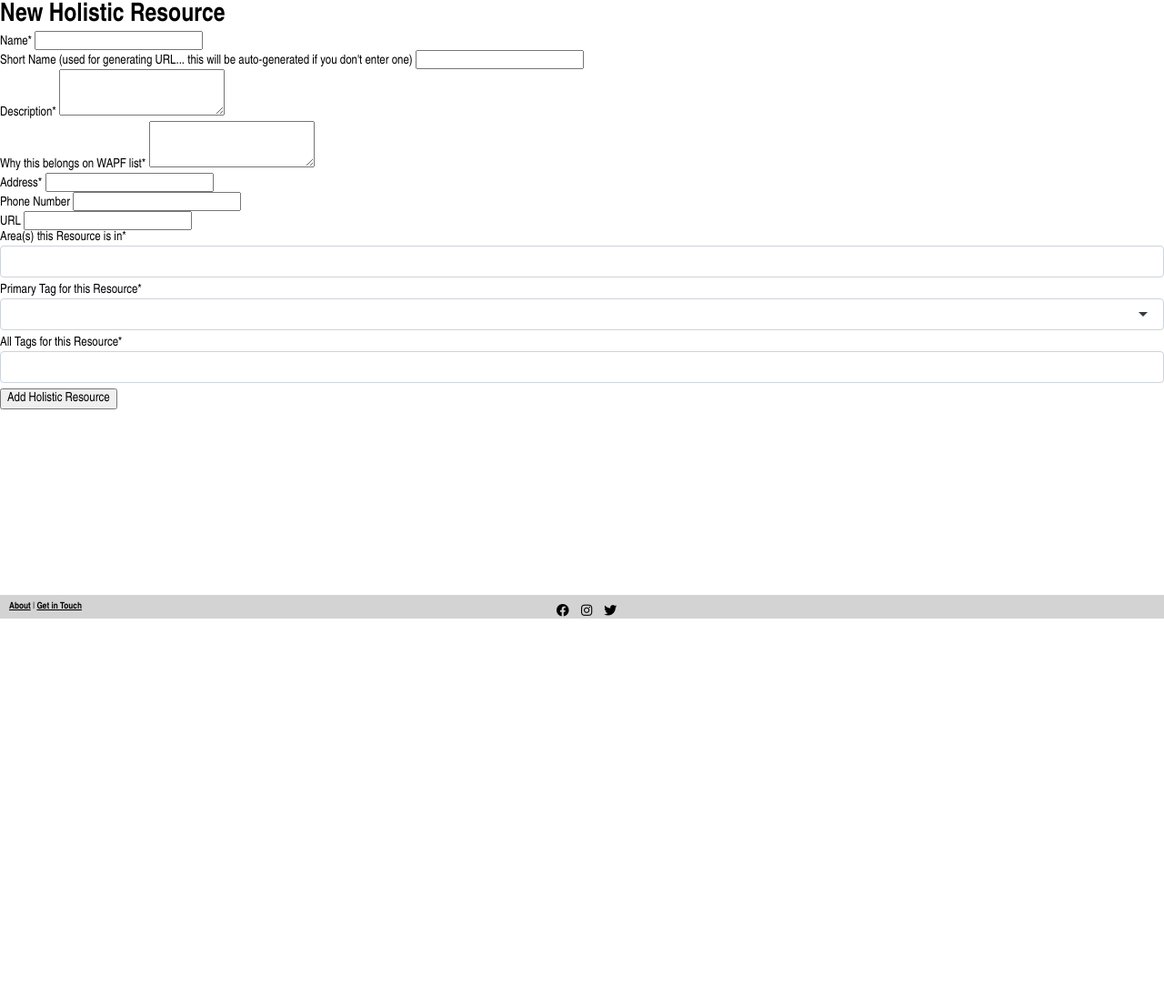
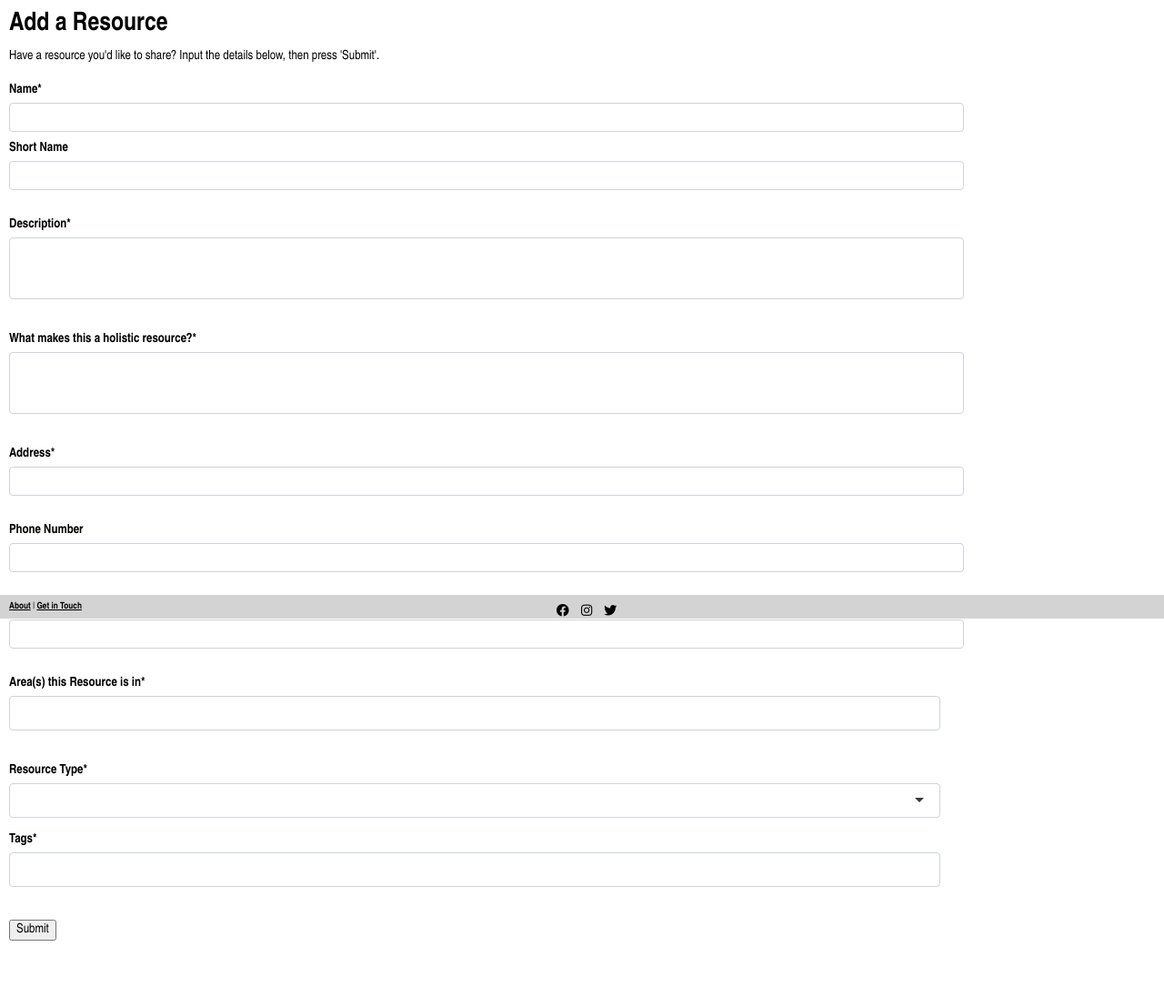
Before and after one commit to kalbifornia/swflholistic-python, a Flask app: page /holistic/addfeature in a window 1280 px wide. Shown: the part 120-1216 px from the top of the page at 91% size. Before the commit the page ends 800 px from the top, so only its background shows below. Run offline with Flask 2, Linux system fonts and the light colour scheme; data that the repository does not hold is empty; parts of the project's set-up code (start-up, migrations or seed data) failed here and were passed over; some libraries are stand-ins or nearby versions.

Commit message:
Tweaks to still-incomplete New Feature page

```diff
--- a/static/css/holistic_v2.css
+++ b/static/css/holistic_v2.css
@@ -94,6 +94,7 @@ div.footer {
   padding-left: var(--common-lr-padding);
   padding-right: var(--common-lr-padding);
   display: flex;
+  z-index: 10;
 }
 
 div.footer a,i {
@@ -503,3 +504,82 @@ div.modal {
 
 .entry-odd {
 }
+
+.add-resource-header {
+  padding-left: var(--common-lr-padding);
+  padding-top: var(--common-tb-padding);
+}
+
+.add-resource-title {
+  padding-bottom: var(--common-tb-padding);
+}
+
+.add-resource-subtitle {
+  padding-bottom: var(--common-tb-padding);
+}
+
+.add-resource-content {
+  padding-left: var(--common-lr-padding);
+  padding-bottom: 30px;
+}
+
+.add-resource-row {
+  padding-bottom: var(--common-tb-padding);
+}
+
+div.add-resource-input {
+  margin-top: 10px;
+  margin-bottom: 10px;
+  max-width: 80vw;
+}
+
+div.add-resource-input label {
+  display: block;
+  font-weight: bold;
+  margin-bottom: 5px;
+}
+
+div.add-resource-input label span.smallText {
+  font-size: 10px;
+}
+
+div.add-resource-input input {
+  width: 80vw;
+  padding: 6px 12px;
+  border-radius: 4px;
+  border-width: 1px;
+  border-color: rgb(206, 212, 218);
+  border-style: solid;
+  resize: none;
+  font-size: 16px;
+}
+
+div.add-resource-input input:focus {
+  border-color:#86b7fe;
+  outline:0;
+  box-shadow:0 0 0 .25rem rgba(13,110,253,.25)
+}
+
+div.add-resource-input select {
+  padding: 5px;
+  border-radius: 10px;
+  border-width: 1px;
+}
+
+div.add-resource-input textarea {
+  width: 80vw;
+  padding: 6px 12px;
+  border-radius: 4px;
+  border-width: 1px;
+  border-color: rgb(206, 212, 218);
+  border-style: solid;
+  resize: none;
+  font-size: 16px;
+  font-family: Helvetica, Arial, sans-serif;
+}
+
+div.add-resource-input textarea:focus {
+  border-color:#86b7fe;
+  outline:0;
+  box-shadow:0 0 0 .25rem rgba(13,110,253,.25)
+}
--- a/templates/holistic/new_feature.html
+++ b/templates/holistic/new_feature.html
@@ -13,56 +13,64 @@
 
 {%block content %}
 
-  <div class="new-feature-content">
-
-    <h1>New Holistic Resource</h1>
-
-    <div class="new-feature-input">
+  <div class="add-resource-header">
+    <div class="add-resource-title"><h1>Add a Resource</h1></div>
+    <div class="add-resource-subtitle">Have a resource you'd like to share? Input the details below, then press 'Submit'.</div>
+  </div>
+  <div class="add-resource-content">
+    <div class="add-resource-row">
+      <div class="add-resource-input">
         <label for="input-name">Name*</label>
         <input id="input-name" />
       </div>
-
-    <div class="new-feature-input">
-      <label for="input-short-name">Short Name <span class="smallText">(used for generating URL... this will be auto-generated if you don't enter one)</span></label>
+      <div class="add-resource-input">
+        <label for="input-short-name">Short Name</label>
         <input id="input-short-name" />
       </div>
-
-  <div class="new-feature-input">
+    </div>
+    <div class="add-resource-row">
+      <div class="add-resource-input">
         <label for="input-description">Description*</label>
         <textarea id="input-description" rows="3" /></textarea>
       </div>
-
-  <div class="new-feature-input">
-    <label for="input-why-on-wapf-list" type="textarea">Why this belongs on WAPF list*</label>
+    </div>
+    <div class="add-resource-row">
+      <div class="add-resource-input">
+        <label for="input-why-on-wapf-list" type="textarea">What makes this a holistic resource?*</label>
         <textarea id="input-why-on-wapf-list" rows="3"></textarea>
       </div>
-
-  <div class="new-feature-input">
+    </div>
+    <div class="add-resource-row">
+      <div class="add-resource-input">
         <label for="input-address">Address*</label>
         <input id="input-address"/>
       </div>
-
-  <div class="new-feature-input">
+    </div>
+    <div class="add-resource-row">
+      <div class="add-resource-input">
         <label for="input-phone">Phone Number</label>
         <input id="input-phone"/>
       </div>
-
-  <div class="new-feature-input">
-    <label for="input-url">URL</label>
+    </div>
+    <div class="add-resource-row">
+      <div class="add-resource-input">
+        <label for="input-url">Web Link</label>
         <input id="input-url"/>
       </div>
-
-  <div class="new-feature-input">
+    </div>
+    <div class="add-resource-row">
+      <div class="add-resource-input">
         <label for="select-areas">Area(s) this Resource is in*</label>
         <select id="select-areas" multiple>
           {% for area in all_areas %}
-      <option value="{{area.short_name}}">{{area.short_display_name}} ({{area.wapf_chapter_name}})</option>
+          <option value="{{area.short_name}}">{{area.name}}</option>
           {% endfor %}
         </select>
       </div>
-
-  <div class="new-feature-input">
-    <label for="select-primary-tag">Primary Tag for this Resource*</label>
+    </div>
+    <div class="add-resource-row">
+      <div class="add-resource-input">
+        <label for="select-primary-tag">Resource Type*</label>
         <select id="select-primary-tag">
           <option value="" disabled selected></option>
           {% for tag in all_tags %}
@@ -71,17 +79,21 @@
         </select>
       </div>
 
-  <div class="new-feature-input">
-    <label for="select-tags">All Tags for this Resource*</label>
+      <div class="add-resource-input">
+        <label for="select-tags">Tags*</label>
         <select id="select-tags" multiple>
           {% for tag in all_tags %}
           <option value="{{tag.tag_name}}">{{tag.description}}</option>
           {% endfor %}
         </select>
       </div>
+    </div>
 
-  <div class="new-feature-input">
-    <button class="standard-button" id="button-add-feature">Add Holistic Resource</button>
+    <div class="add-resource-row">
+      <div class="add-resource-input">
+        <button class="standard-button" id="button-add-feature">Submit</button>
+      </div>
+    </div>
   </div>
 
   <div id="div-loading-details" class="loading-details">
```
Lines whose indentation alone changed are shown as unchanged.
